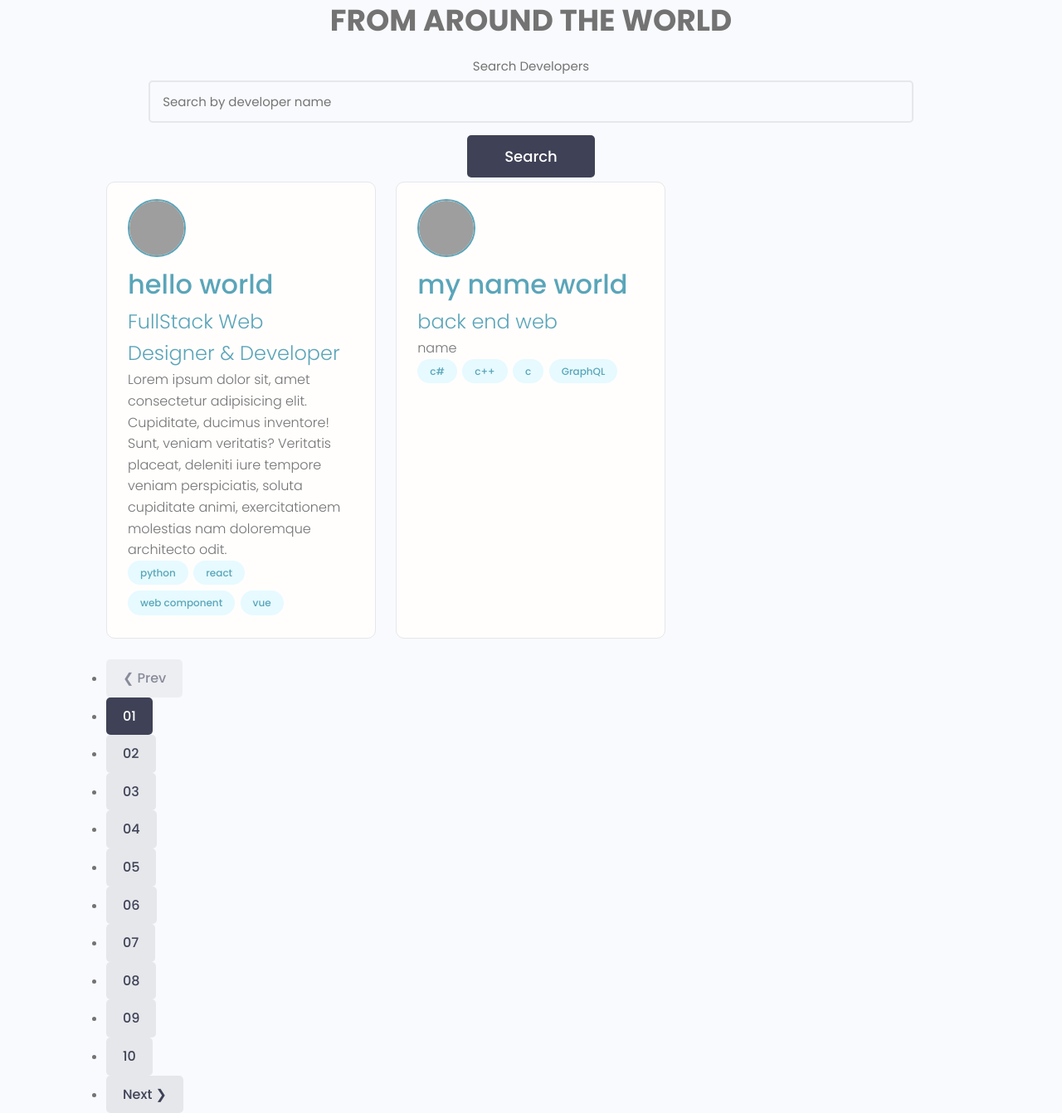
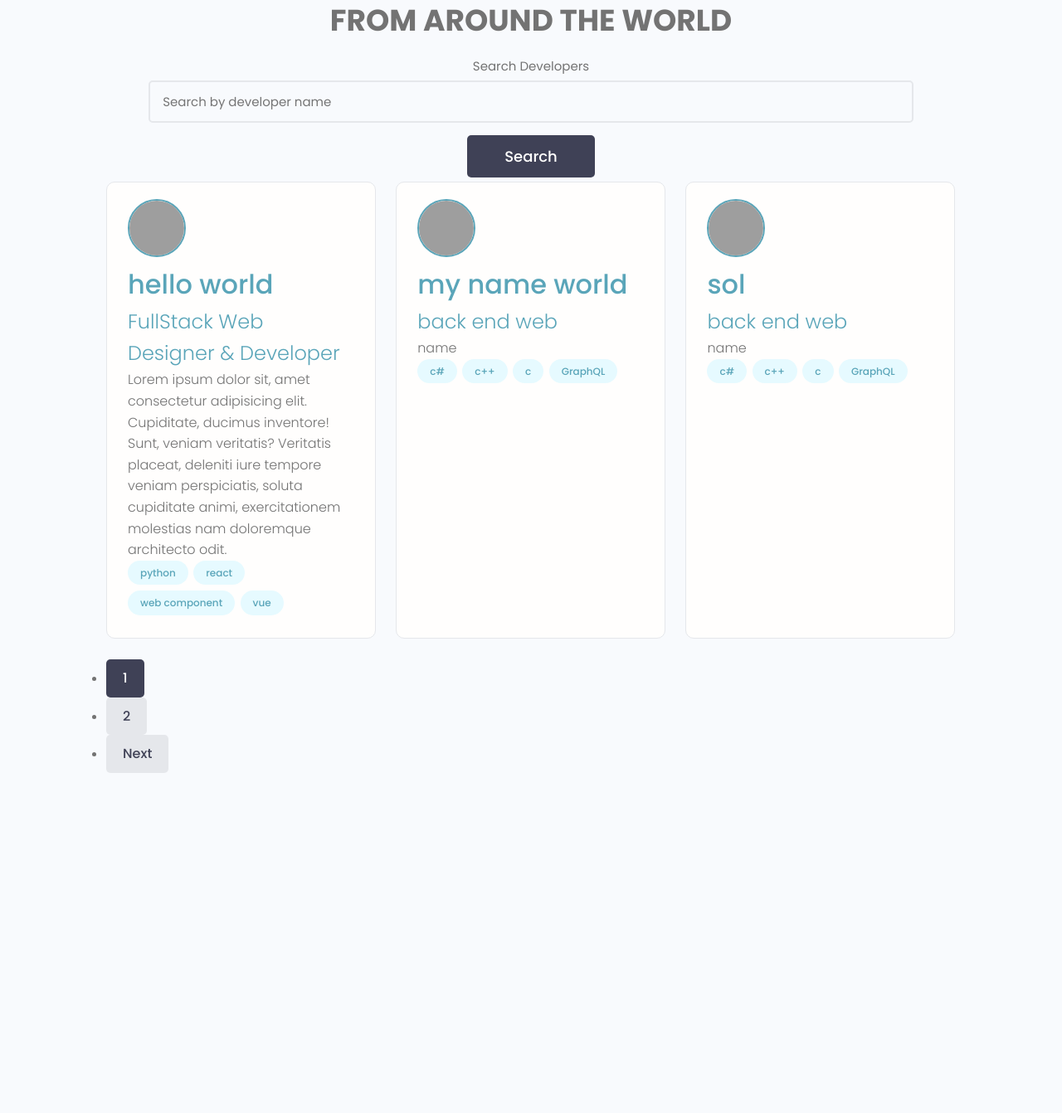
Before and after one commit to Amannuelzew/dev_search_project, a Django app: page / in a window 1280 px wide. Shown: the part 546-1888 px from the top of the page at 83% size. After the commit the page ends 1478 px from the top, so only its background shows below. Run offline with Django 5.2, Linux system fonts and the light colour scheme; some libraries are stand-ins or nearby versions; grey boxes are pictures that could not be loaded.

Commit message:
pagination added

```diff
--- a/projects/templates/projects/index.html
+++ b/projects/templates/projects/index.html
@@ -62,18 +62,23 @@
 
     <div class="pagination">
       <ul class="container">
-        <li><a href="#" class="btn btn--disabled">&#10094; Prev</a></li>
-        <li><a href="#" class="btn btn--sub">01</a></li>
-        <li><a href="#" class="btn">02</a></li>
-        <li><a href="#" class="btn">03</a></li>
-        <li><a href="#" class="btn">04</a></li>
-        <li><a href="#" class="btn">05</a></li>
-        <li><a href="#" class="btn">06</a></li>
-        <li><a href="#" class="btn">07</a></li>
-        <li><a href="#" class="btn">08</a></li>
-        <li><a href="#" class="btn">09</a></li>
-        <li><a href="#" class="btn">10</a></li>
-        <li><a href="#" class="btn">Next &#10095;</a></li>
+
+        {% comment %} {% endcomment %}
+        {% if developers.has_previous %}
+        <li><a href="?page={{developers.previous_page_number}}" class="btn page-link">&#10094; Prev</a></li>
+        {% endif %}
+        {% for page in Paginator.page_range %}
+
+        {% if page == developers.number %}
+        <li><a href="?page={{page}}" class="btn btn--sub">{{page}}</a></li>
+        {% else %}
+        <li><a href="?page={{page}}" class="btn">{{page}}</a></li>
+        {% endif %}
+        {% endfor %}
+        {% if developers.has_next %}
+        <li><a href="?page={{developers.next_page_number}}" class="btn page-link"> Next</a></li>
+        {% endif %}
+
       </ul>
     </div>
   </main>
--- a/projects/views.py
+++ b/projects/views.py
@@ -1,5 +1,7 @@
 from django.shortcuts import render
 from datetime import date
+from django.core.paginator import Paginator,PageNotAnInteger,EmptyPage
+
 # Create your views here.
 projects=[
     {"title":"hello world","description":"hello","demo_link":"https://a.com",
@@ -11,15 +13,33 @@ developers=[
                   animi, exercitationem molestias nam doloremque architecto odit.""","position":"FullStack Web Designer & Developer",
      "tags":["python","react","web component","vue"]},
      {"username":"my name world","description":"name","position":"back end web",
+     "tags":["c#","c++","c","GraphQL"]},
+     {"username":"sol","description":"name","position":"back end web",
+     "tags":["c#","c++","c","GraphQL"]},
+     {"username":"don","description":"name","position":"back end web",
+     "tags":["c#","c++","c","GraphQL"]},
+     {"username":"joel","description":"name","position":"back end web",
+     "tags":["c#","c++","c","GraphQL"]},
+     {"username":"sam","description":"name","position":"back end web",
      "tags":["c#","c++","c","GraphQL"]}
 ]
 def index(request):
     if request.GET.get("search_query"):
         query=request.GET.get("search_query")
-        dev=[x for x in developers if x["username"].lower()==query]
+        dev=[x for x in developers if query.lower() in  x["username"].lower()]
         print(len(dev) )
         context={"developers":dev}
         return render(request,"projects/index.html",context)
 
-    context={"developers":developers}
+    page=request.GET.get("page")
+    p=Paginator(developers,3)
+    try:
+       dev=p.page(page)
+    except PageNotAnInteger:
+       dev=p.page(1)
+    except EmptyPage:
+       dev=p.page(p.num_pages)
+
+    print(dev)
+    context={"developers":dev,"Paginator":p}
     return render(request,"projects/index.html",context)
```
